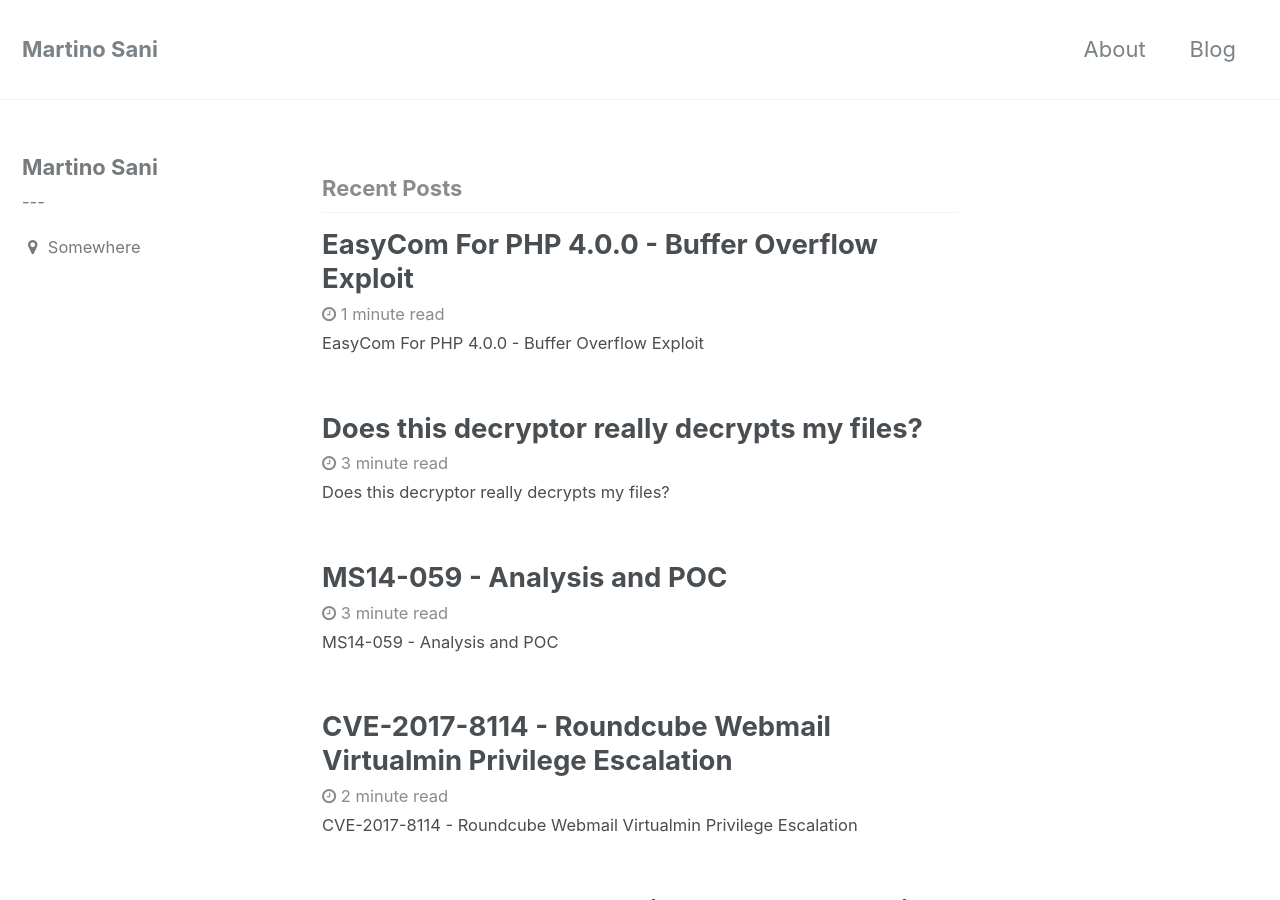
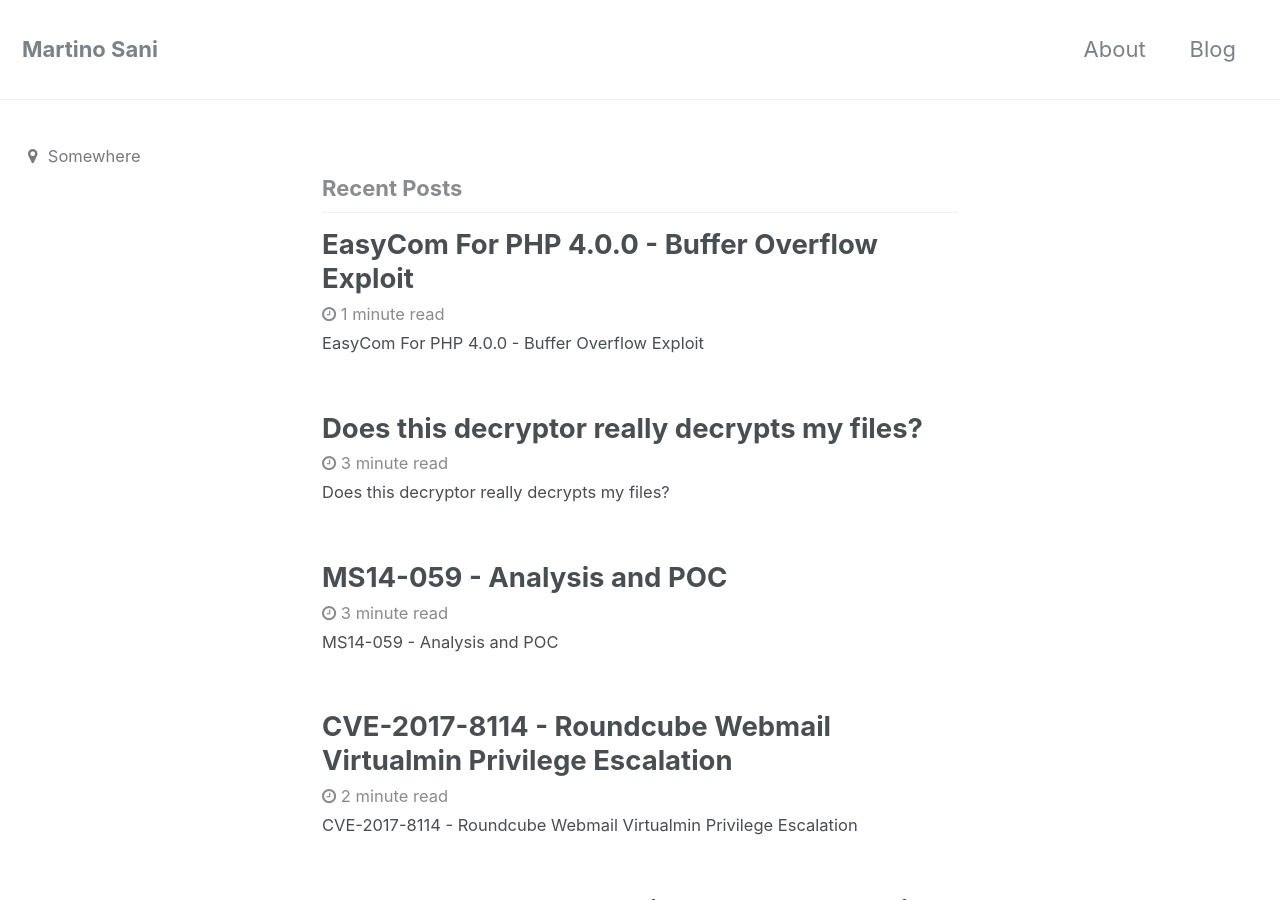
Before and after one commit to ilsani/ilsani.github.io, a Jekyll site: the page built from index.html, in a window 1280 px wide and 900 px high. Built offline with Jekyll 4.4.1, drawn with Linux system fonts in a browser that asks for light colours; the list of posts is cut into pages by our own code.

Commit message:
refactor

```diff
--- a/_config.yml
+++ b/_config.yml
@@ -85,7 +85,7 @@ analytics:
 author:
   name             : "Martino Sani"
   avatar           : # path of avatar image, e.g. "/assets/images/bio-photo.jpg"
-  bio              : "---"
+  bio              :
   location         : "Somewhere"
   email            :
   uri              :
--- a/_includes/author-profile.html
+++ b/_includes/author-profile.html
@@ -17,7 +17,7 @@
   {% endif %}
 
   <div class="author__content">
-    <h3 class="author__name" itemprop="name">{{ author.name }}</h3>
+    <!--<h3 class="author__name" itemprop="name">{{ author.name }}</h3>-->
     {% if author.bio %}
       <p class="author__bio" itemprop="description">
         {{ author.bio }}
```
